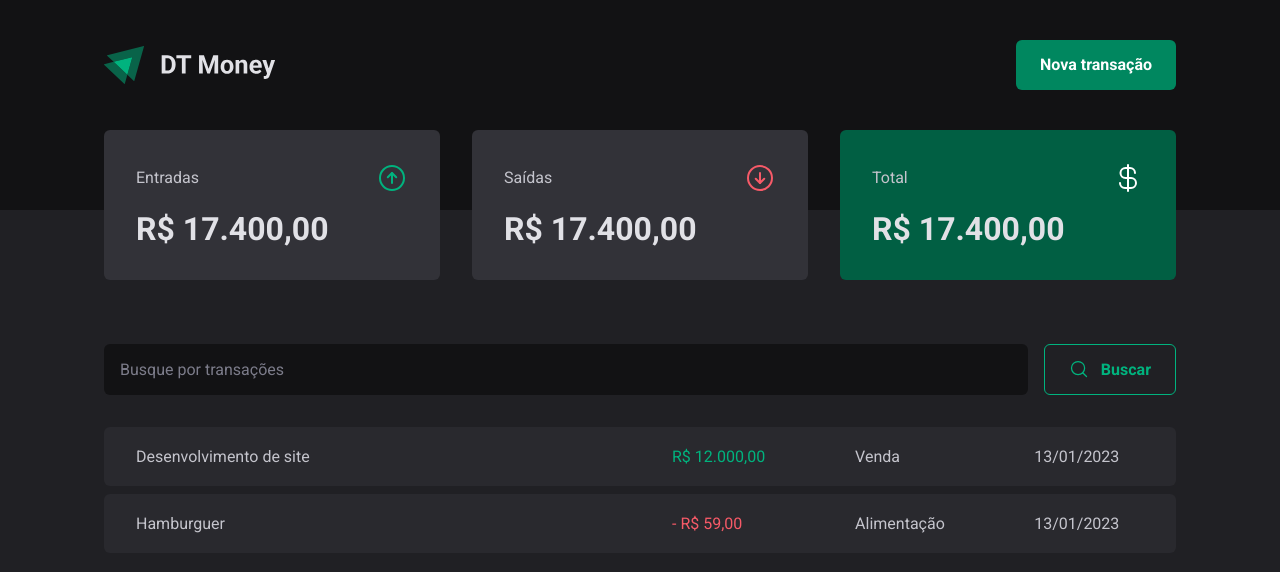
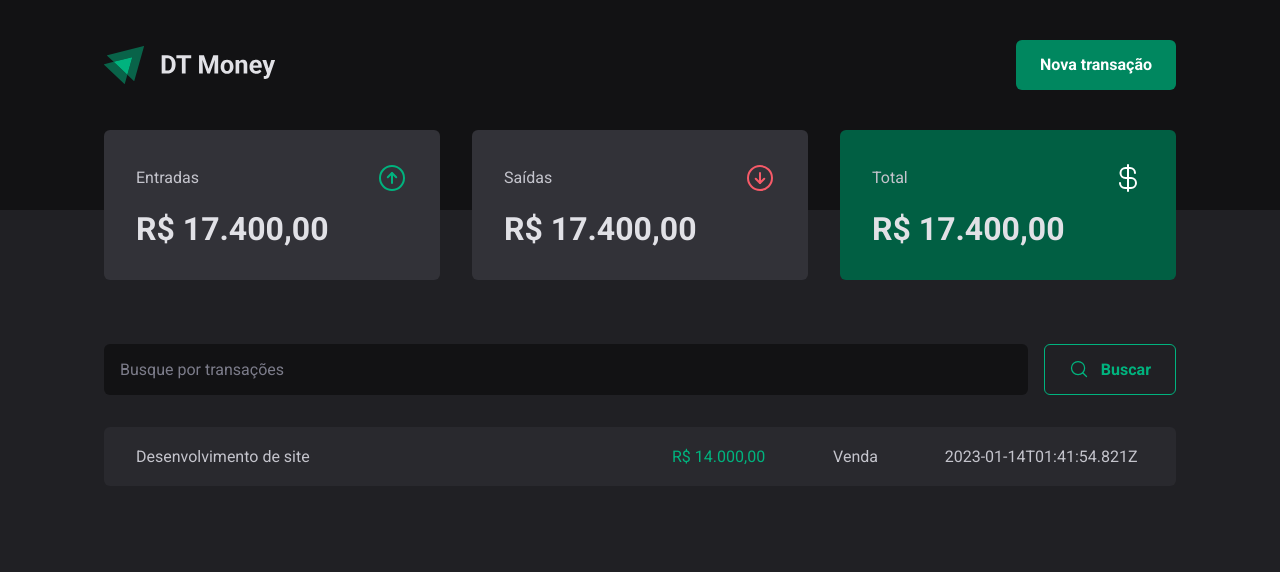
Before and after one commit to JustSpica/dt-money, a React (Vite) app: page / in a window 1280 px wide. Shown: the top 572 px of the page. Built offline with nearby package versions, Linux system fonts and the light colour scheme; data requests are answered from the project's data file.

Commit message:
feat: using data provided by the TransactionsContext

```diff
--- a/src/pages/Transactions/index.tsx
+++ b/src/pages/Transactions/index.tsx
@@ -1,4 +1,6 @@
 import { Header, Summary } from "components";
+
+import { useTransactions } from "contexts/TransactionsContext";
 
 import { SearchForm } from "./components/SearchForm";
 
@@ -9,6 +11,8 @@
 } from "./styles";
 
 export function Transactions() {
+  const { transactions } = useTransactions();
+
   return (
     <div>
       <Header />
@@ -18,18 +22,19 @@
         <SearchForm />
         <TransactionsTable>
           <tbody>
-            <tr>
-              <td>Desenvolvimento de site</td>
-              <PriceHighLight variant="income">R$ 12.000,00</PriceHighLight>
-              <td>Venda</td>
-              <td>13/01/2023</td>
-            </tr>
-            <tr>
-              <td>Hamburguer</td>
-              <PriceHighLight variant="outcome">- R$ 59,00</PriceHighLight>
-              <td>Alimentação</td>
-              <td>13/01/2023</td>
-            </tr>
+            {transactions.map(transaction => (
+              <tr key={transaction.id}>
+                <td>{transaction.description}</td>
+                <PriceHighLight variant={transaction.type}>
+                  {Intl.NumberFormat("pt-BR", {
+                    style: "currency",
+                    currency: "BRL",
+                  }).format(transaction.price)}
+                </PriceHighLight>
+                <td>{transaction.category}</td>
+                <td>{transaction.createdAt}</td>
+              </tr>
+            ))}
           </tbody>
         </TransactionsTable>
       </TransactionsContainer>
```
